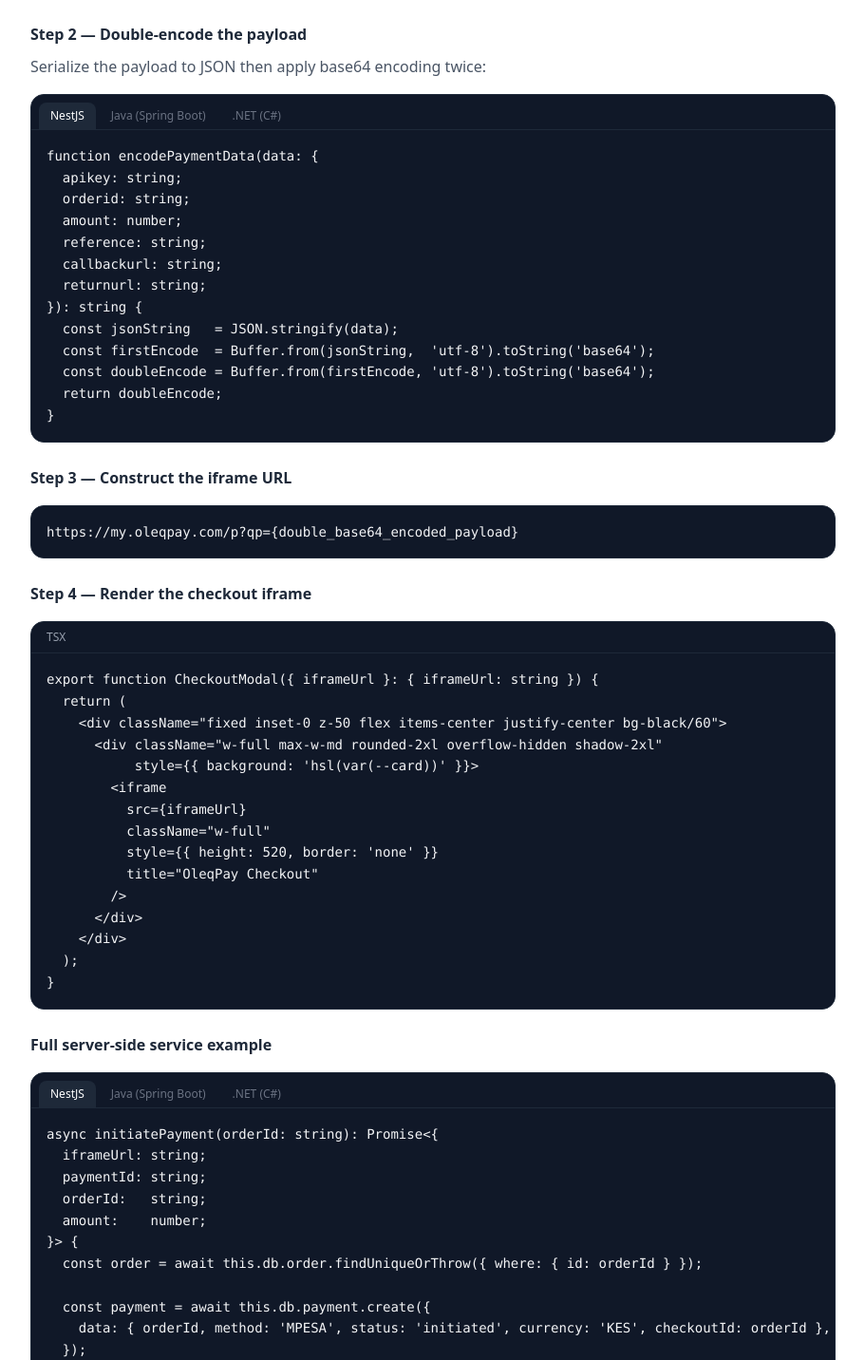
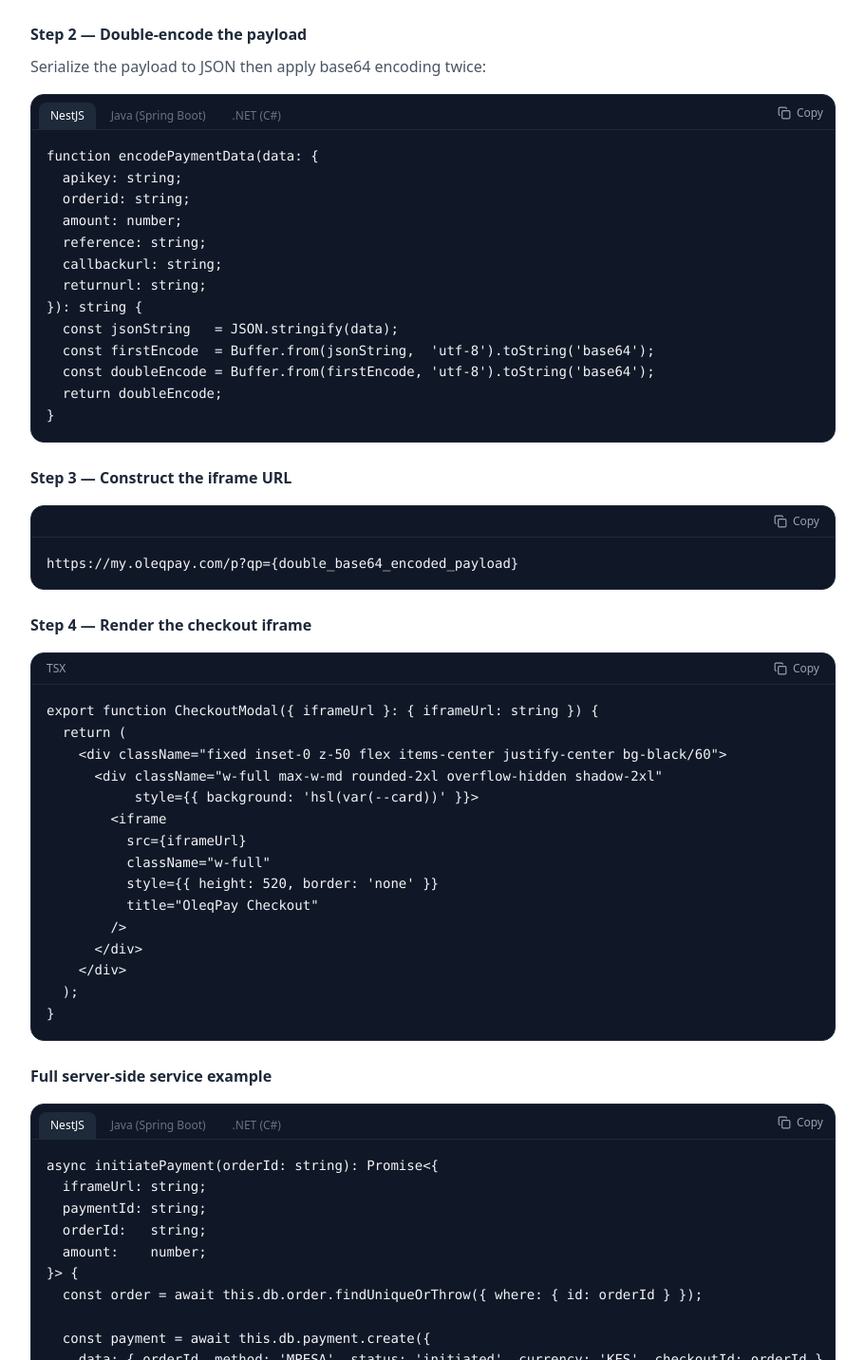
Before and after one commit to vicultr/oleqpay, a Next.js app: page /developers in a window 1280 px wide. Shown: the part 1798-3230 px from the top of the page at 95% size, without its empty margins (320-1231 px from the left). Built offline with nearby package versions, Linux system fonts and the light colour scheme.

Commit message:
updated docs page

```diff
--- a/app/developers/page.tsx
+++ b/app/developers/page.tsx
@@ -1,20 +1,53 @@
 "use client";
 
 import React, { useState } from "react";
-import { Info, AlertTriangle, Zap, Lock, Globe, Webhook } from "lucide-react";
+import { Info, AlertTriangle, Zap, Lock, Globe, Webhook, Copy, Check } from "lucide-react";
 
 /* ---------------------------------------------------------- */
 /* Shared building blocks                                      */
 /* ---------------------------------------------------------- */
 
+function CopyButton({ text }: { text: string }) {
+  const [copied, setCopied] = useState(false);
+
+  async function handleCopy() {
+    try {
+      await navigator.clipboard.writeText(text);
+      setCopied(true);
+      setTimeout(() => setCopied(false), 1500);
+    } catch {
+      // clipboard API unavailable — fail silently
+    }
+  }
+
+  return (
+    <button
+      type="button"
+      onClick={handleCopy}
+      className="flex items-center gap-1.5 text-xs text-gray-400 hover:text-white transition flex-shrink-0"
+    >
+      {copied ? (
+        <>
+          <Check className="w-3.5 h-3.5" />
+          Copied
+        </>
+      ) : (
+        <>
+          <Copy className="w-3.5 h-3.5" />
+          Copy
+        </>
+      )}
+    </button>
+  );
+}
+
 function CodeBlock({ children, label }: { children: string; label?: string }) {
   return (
     <div className="rounded-xl overflow-hidden border border-gray-800 bg-gray-900 my-4">
-      {label && (
-        <div className="px-4 py-2 text-xs text-gray-400 border-b border-gray-800">
-          {label}
-        </div>
-      )}
+      <div className="flex items-center justify-between px-4 py-2 border-b border-gray-800">
+        <span className="text-xs text-gray-400">{label || "\u00A0"}</span>
+        <CopyButton text={children} />
+      </div>
       <pre className="p-4 overflow-x-auto text-xs sm:text-sm text-gray-100 leading-relaxed">
         <code>{children}</code>
       </pre>
@@ -22,18 +55,26 @@
   );
 }
 
-function CodeTabs({ tabs }: { tabs: { label: string; code: string }[] }) {
-  const [active, setActive] = useState(0);
+function CodeTabs({
+  tabs,
+  activeIndex,
+  onChangeIndex,
+}: {
+  tabs: { label: string; code: string }[];
+  activeIndex: number;
+  onChangeIndex: (i: number) => void;
+}) {
   return (
     <div className="rounded-xl overflow-hidden border border-gray-800 bg-gray-900 my-4">
-      <div className="flex gap-1 px-2 pt-2 overflow-x-auto">
+      <div className="flex items-center justify-between gap-2 px-2 pt-2">
+        <div className="flex gap-1 overflow-x-auto">
           {tabs.map((tab, i) => (
             <button
               key={i}
               type="button"
-            onClick={() => setActive(i)}
+              onClick={() => onChangeIndex(i)}
               className={`whitespace-nowrap px-3 py-1.5 text-xs rounded-t-md transition ${
-              active === i
+                activeIndex === i
                   ? "bg-gray-800 text-white"
                   : "text-gray-500 hover:text-gray-300"
               }`}
@@ -42,8 +83,12 @@
             </button>
           ))}
         </div>
+        <div className="pb-1.5 pr-1">
+          <CopyButton text={tabs[activeIndex].code} />
+        </div>
+      </div>
       <pre className="p-4 overflow-x-auto text-xs sm:text-sm text-gray-100 leading-relaxed border-t border-gray-800">
-        <code>{tabs[active].code}</code>
+        <code>{tabs[activeIndex].code}</code>
       </pre>
     </div>
   );
@@ -206,7 +251,13 @@
   { id: "checkout-errors", label: "Error codes" },
 ];
 
+const checkoutLanguages = ["NestJS", "Java (Spring Boot)", ".NET (C#)"];
+
 function CheckoutTab() {
+  // Shared across all 4 language-tabbed code examples on this tab,
+  // so picking a language in one updates all of them at once.
+  const [lang, setLang] = useState(0);
+
   return (
     <>
       <Section id="checkout-overview" title="Overview">
@@ -269,9 +320,11 @@
         <h3 className="font-semibold text-gray-800 mb-2 mt-6">Step 2 — Double-encode the payload</h3>
         <p className="mb-2">Serialize the payload to JSON then apply base64 encoding twice:</p>
         <CodeTabs
+          activeIndex={lang}
+          onChangeIndex={setLang}
           tabs={[
             {
-              label: "NestJS",
+              label: checkoutLanguages[0],
               code: `function encodePaymentData(data: {
   apikey: string;
   orderid: string;
@@ -287,7 +340,7 @@
 }`,
             },
             {
-              label: "Java (Spring Boot)",
+              label: checkoutLanguages[1],
               code: `import java.util.Base64;
 import com.fasterxml.jackson.databind.ObjectMapper;
 
@@ -299,7 +352,7 @@
 }`,
             },
             {
-              label: ".NET (C#)",
+              label: checkoutLanguages[2],
               code: `using System;
 using System.Text;
 using System.Text.Json;
@@ -336,9 +389,11 @@
 
         <h3 className="font-semibold text-gray-800 mb-2 mt-6">Full server-side service example</h3>
         <CodeTabs
+          activeIndex={lang}
+          onChangeIndex={setLang}
           tabs={[
             {
-              label: "NestJS",
+              label: checkoutLanguages[0],
               code: `async initiatePayment(orderId: string): Promise<{
   iframeUrl: string;
   paymentId: string;
@@ -367,7 +422,7 @@
 }`,
             },
             {
-              label: "Java (Spring Boot)",
+              label: checkoutLanguages[1],
               code: `@Service
 @RequiredArgsConstructor
 public class PaymentService {
@@ -404,7 +459,7 @@
 }`,
             },
             {
-              label: ".NET (C#)",
+              label: checkoutLanguages[2],
               code: `public class PaymentService
 {
     private readonly AppDbContext _db;
@@ -484,9 +539,11 @@
         </Callout>
         <h3 className="font-semibold text-gray-800 mb-2 mt-6">Callback handler example</h3>
         <CodeTabs
+          activeIndex={lang}
+          onChangeIndex={setLang}
           tabs={[
             {
-              label: "NestJS",
+              label: checkoutLanguages[0],
               code: `@Post('callback')
 async handleCallback(@Body() body: OleqPaymentCallback) {
   const isSuccess =
@@ -527,7 +584,7 @@
 }`,
             },
             {
-              label: "Java (Spring Boot)",
+              label: checkoutLanguages[1],
               code: `@RestController
 @RequestMapping("/api/payments")
 @RequiredArgsConstructor
@@ -572,7 +629,7 @@
 }`,
             },
             {
-              label: ".NET (C#)",
+              label: checkoutLanguages[2],
               code: `[ApiController]
 [Route("api/payments")]
 public class PaymentController : ControllerBase
@@ -634,9 +691,11 @@
           state is reached.
         </p>
         <CodeTabs
+          activeIndex={lang}
+          onChangeIndex={setLang}
           tabs={[
             {
-              label: "NestJS",
+              label: checkoutLanguages[0],
               code: `// GET /payments/status/:orderId
 async getPaymentStatus(orderId: string) {
   const payment = await this.db.payment.findFirst({
@@ -656,7 +715,7 @@
 }`,
             },
             {
-              label: "Java (Spring Boot)",
+              label: checkoutLanguages[1],
               code: `@GetMapping("/status/{orderId}")
 public ResponseEntity<PaymentStatusResponse> getPaymentStatus(
         @PathVariable String orderId) {
@@ -675,7 +734,7 @@
 }`,
             },
             {
-              label: ".NET (C#)",
+              label: checkoutLanguages[2],
               code: `[HttpGet("status/{orderId}")]
 public async Task<IActionResult> GetPaymentStatus(string orderId)
 {
```
Lines whose indentation alone changed are shown as unchanged.
